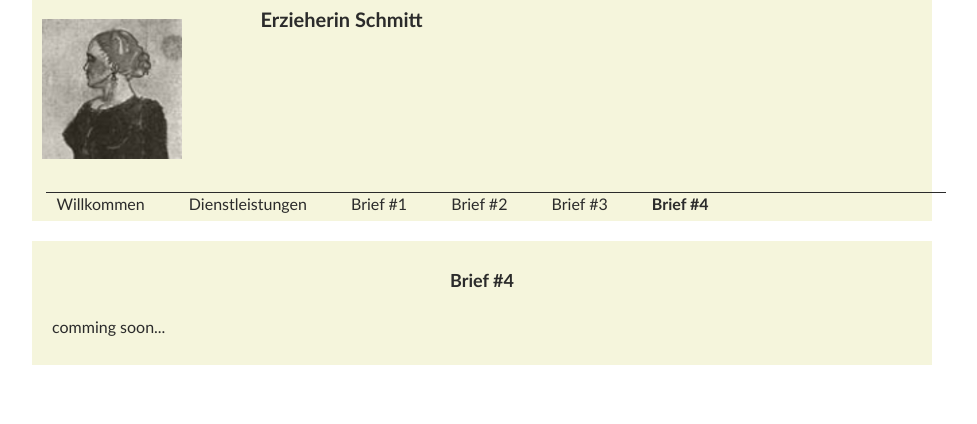
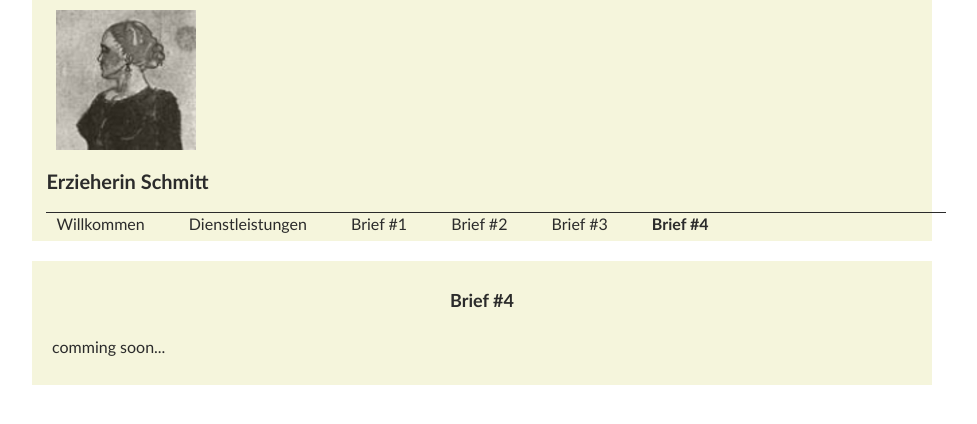
Before and after one commit to richardtraindl/tierarztpraxis-kaiserstrasse.at, a Jekyll site: the page built from xyz123/Schmitt/brief4.html, in a window 1280 px wide. Shown: the top 424 px of the page, without its empty margins (158-1135 px from the left). Built offline with Jekyll 4.4.1, drawn with Linux system fonts in a browser that asks for light colours.

Commit message:
customize

```diff
--- a/_includes/guest.html
+++ b/_includes/guest.html
@@ -1,6 +1,6 @@
 
         <header class="section group">
-            <div class="col span_3_of_12">
+            <div class="col span_3_of_12" style="margin: 0 0 0 1.6%;">
                 <a href="index.html"><img id="logo" src="/img2/logo.jpg" alt="Logo"></a>
             </div>
             <div class="col span_9_of_12">
```
